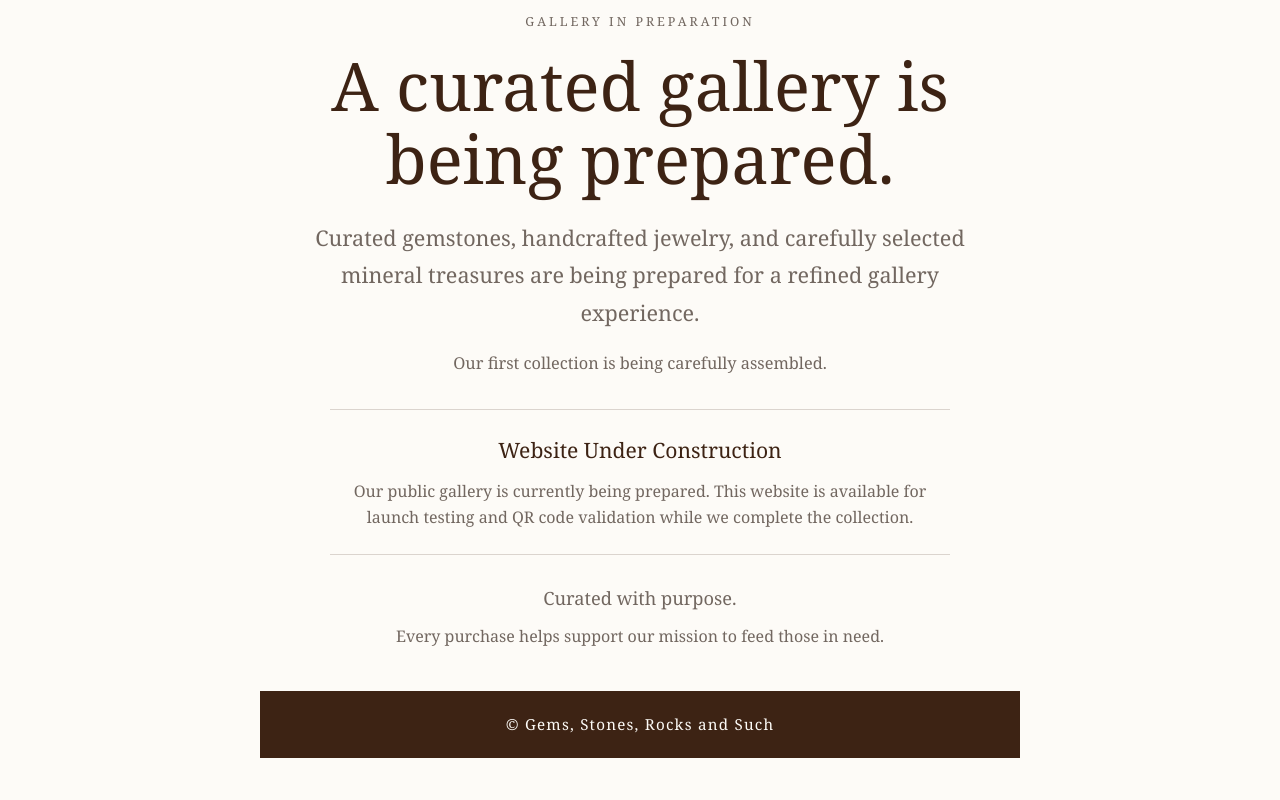
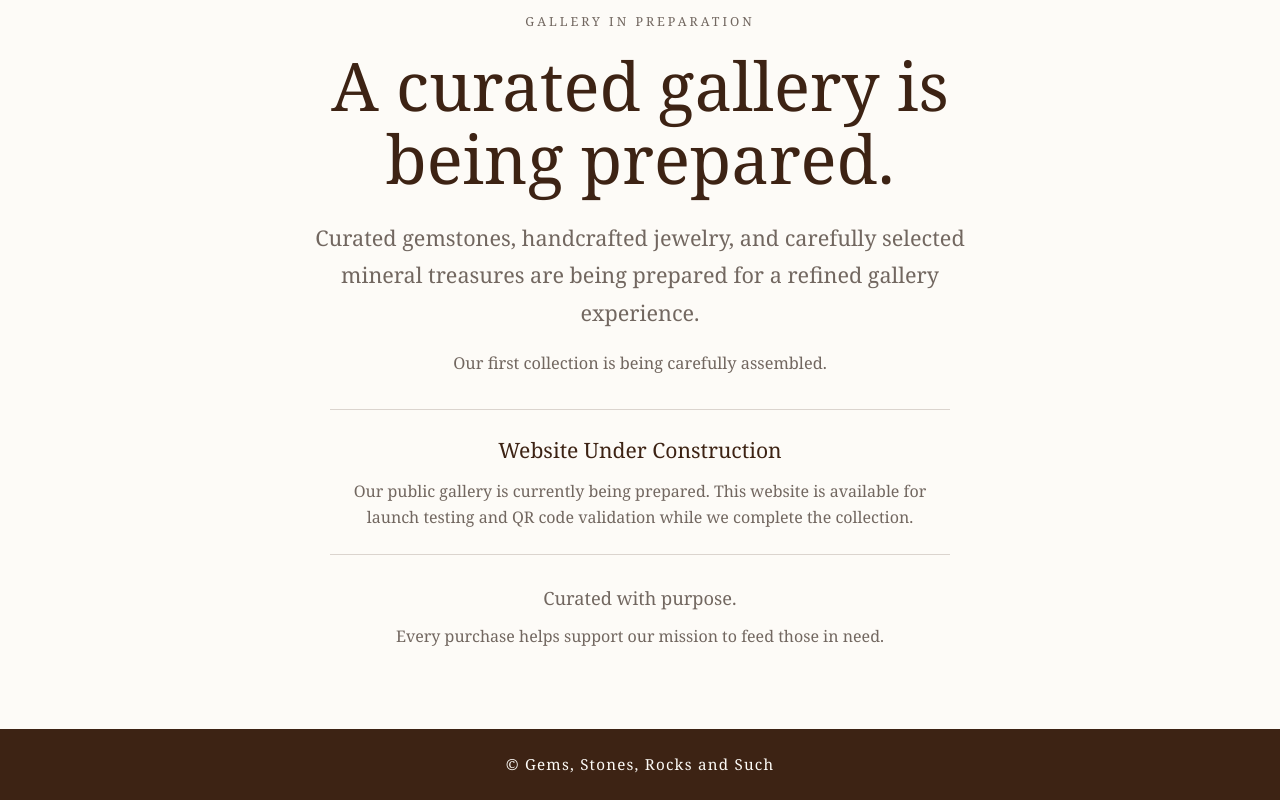
Before and after one commit to davidthompsonpmp/gsrs-site, a Next.js app in the folder site/: page /runtime-preview in a window 1280 px wide. Shown: the part 475-1275 px from the top of the page. Built offline with nearby package versions, Linux system fonts and the light colour scheme.

Commit message:
Deploy current GSRS homepage progress for Grace

```diff
--- a/site/app/components/brand/BrandHero.tsx
+++ b/site/app/components/brand/BrandHero.tsx
@@ -14,13 +14,22 @@ export default function BrandHero({
     <main
       style={{
         minHeight: "100vh",
-        background: theme.colors.background,
+        background: theme.colors.creamIvory,
         color: theme.colors.deepChocolate,
+        display: "flex",
+        flexDirection: "column",
+        padding: 0,
+        fontFamily: "Georgia, serif",
+      }}
+    >
+      <div
+        style={{
+          flex: 1,
+          width: "100%",
           display: "flex",
           alignItems: "center",
           justifyContent: "center",
           padding: "42px 24px",
-        fontFamily: "Georgia, serif",
         }}
       >
         <section
@@ -49,7 +58,7 @@ export default function BrandHero({
             style={{
               width: "240px",
               height: "1px",
-            background: theme.colors.softGold,
+              background: theme.colors.deepChocolate,
               margin: "0 auto 28px auto",
             }}
           />
@@ -100,8 +109,8 @@ export default function BrandHero({
 
           <div
             style={{
-            borderTop: `1px solid rgba(61, 35, 20, 0.18)`,
-            borderBottom: `1px solid rgba(61, 35, 20, 0.18)`,
+              borderTop: "1px solid rgba(61, 35, 20, 0.18)",
+              borderBottom: "1px solid rgba(61, 35, 20, 0.18)",
               padding: "24px 0",
               margin: "30px auto",
               maxWidth: "620px",
@@ -147,21 +156,26 @@ export default function BrandHero({
           >
             {theme.copy.missionLine}
           </p>
+        </section>
+      </div>
 
-        <div
+      <footer
+        className="brand-hero-footer"
         style={{
+          width: "100%",
+          boxSizing: "border-box",
           background: theme.colors.deepChocolate,
-            color: theme.colors.background,
-            marginTop: "42px",
-            padding: "22px 24px",
+          borderTop: '1px solid ${theme.colors.footerDivider}',
+          color: theme.colors.creamIvory,
           textAlign: "center",
           fontSize: "0.95rem",
           letterSpacing: "0.08em",
+          padding: "16px 24px",
+          margin: 0,
         }}
       >
         {theme.copy.footer}
-        </div>
-      </section>
+      </footer>
     </main>
   );
 }
--- a/site/app/globals.css
+++ b/site/app/globals.css
@@ -452,3 +452,21 @@ footer small {
     font-size: clamp(2.2rem, 12vw, 3.4rem);
   }
 }
+
+/* Runtime-driven GSRS homepage footer */
+footer.brand-hero-footer {
+  width: 100% !important;
+  min-height: 0 !important;
+  box-sizing: border-box !important;
+  margin: 0 !important;
+  padding: 24px !important;
+  background: #3d2314 !important;
+  color: #fdfbf7 !important;
+  text-align: center !important;
+}
+
+footer.brand-hero-footer,
+footer.brand-hero-footer * {
+  color: #fdfbf7 !important;
+  -webkit-text-fill-color: #fdfbf7 !important;
+}
--- a/site/app/lib/gsrsTheme.ts
+++ b/site/app/lib/gsrsTheme.ts
@@ -12,10 +12,10 @@ export const gsrsThemeFallback = {
   },
 
   colors: {
-    background: "#FDFBF7",
+    creamIvory: "#FDFBF7",
     deepChocolate: "#3D2314",
-    softGold: "#C8A15A",
-    footerBlue: "#0B1D33",
+    subtleDivider: "rgba(61,35,20,0.18)",
+    footerDivider: "rgba(253,251,247,0.18)",
   },
 
   copy: {
```
Lines whose indentation alone changed are shown as unchanged.
